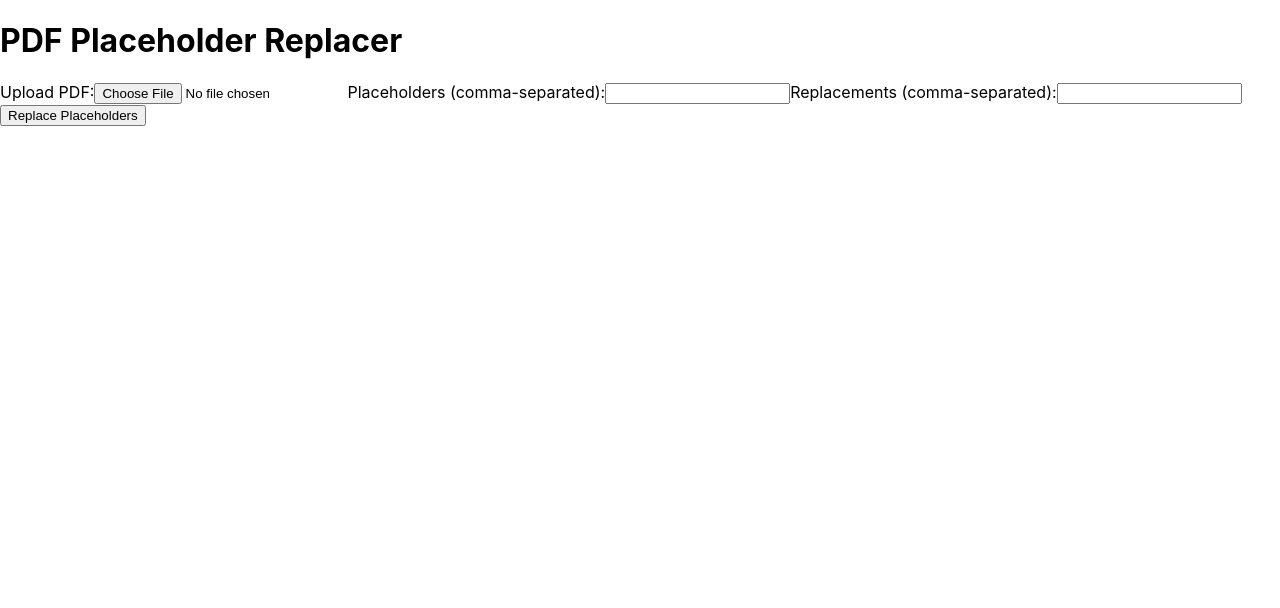
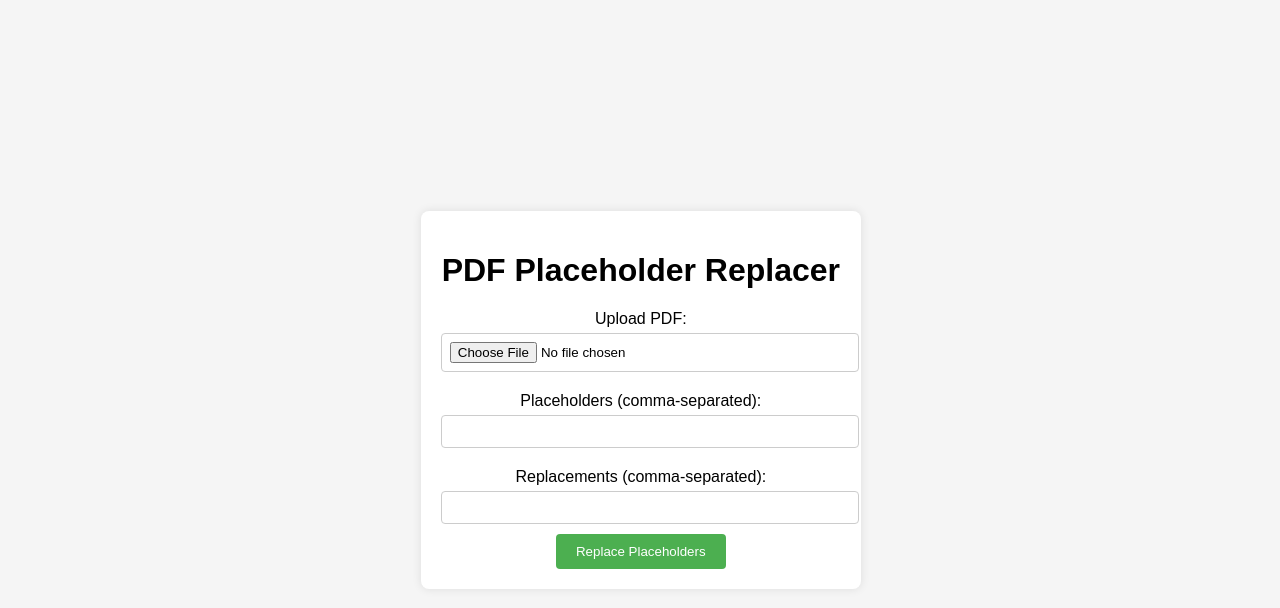
Before and after one commit to Andylou88/pdf-placeholder-replacer-ui, a React (Create React App) app: page / in a window 1280 px wide. Shown: the top 608 px of the page. Built offline with nearby package versions, Linux system fonts and the light colour scheme.

Commit message:
Updated css to reflect the look I wanted for the ui

```diff
--- a/src/App.css
+++ b/src/App.css
@@ -1,38 +1,54 @@
-.App {
+body{
+  font-family: Arial, sans-serif;
+  display: flex;
+  justify-content: center;
+  align-items: center;
+  height: 100vh;
+  background-color: #f5f5f5;
+}
+
+.container {
+  background-color: #fff;
+  padding: 20px;
+  border-radius: 8px;
+  box-shadow: 0 0 10px rgba(0, 0, 0, 0.1);
+  max-width: 400px;
+  width: 100%;
   text-align: center;
 }
 
-.App-logo {
-  height: 40vmin;
-  pointer-events: none;
+label {
+  display: block;
+  margin-top: 10px;
+  margin-bottom: 5px;
 }
 
-@media (prefers-reduced-motion: no-preference) {
-  .App-logo {
-    animation: App-logo-spin infinite 20s linear;
-  }
+input[type="file"],input[type="text"]{
+  width: 100%;
+  padding: 8px;
+  margin-bottom: 10px;
+  border: 1px solid #ccc;
+  border-radius: 4px;
 }
 
-.App-header {
-  background-color: #282c34;
-  min-height: 100vh;
-  display: flex;
-  flex-direction: column;
-  align-items: center;
-  justify-content: center;
-  font-size: calc(10px + 2vmin);
-  color: white;
+button {
+  padding: 10px 20px;
+  background-color: #4CAF50;
+  color: #fff;
+  border: none;
+  border-radius: 4px;
+  cursor: pointer;
 }
 
-.App-link {
-  color: #61dafb;
+button:hover {
+  background-color: #45a049;
 }
 
-@keyframes App-logo-spin {
-  from {
-    transform: rotate(0deg);
-  }
-  to {
-    transform: rotate(360deg);
-  }
+#result {
+  margin-top: 20px;
 }
+
+#result a {
+  color: #fff;
+  text-decoration: none;
+}
```
